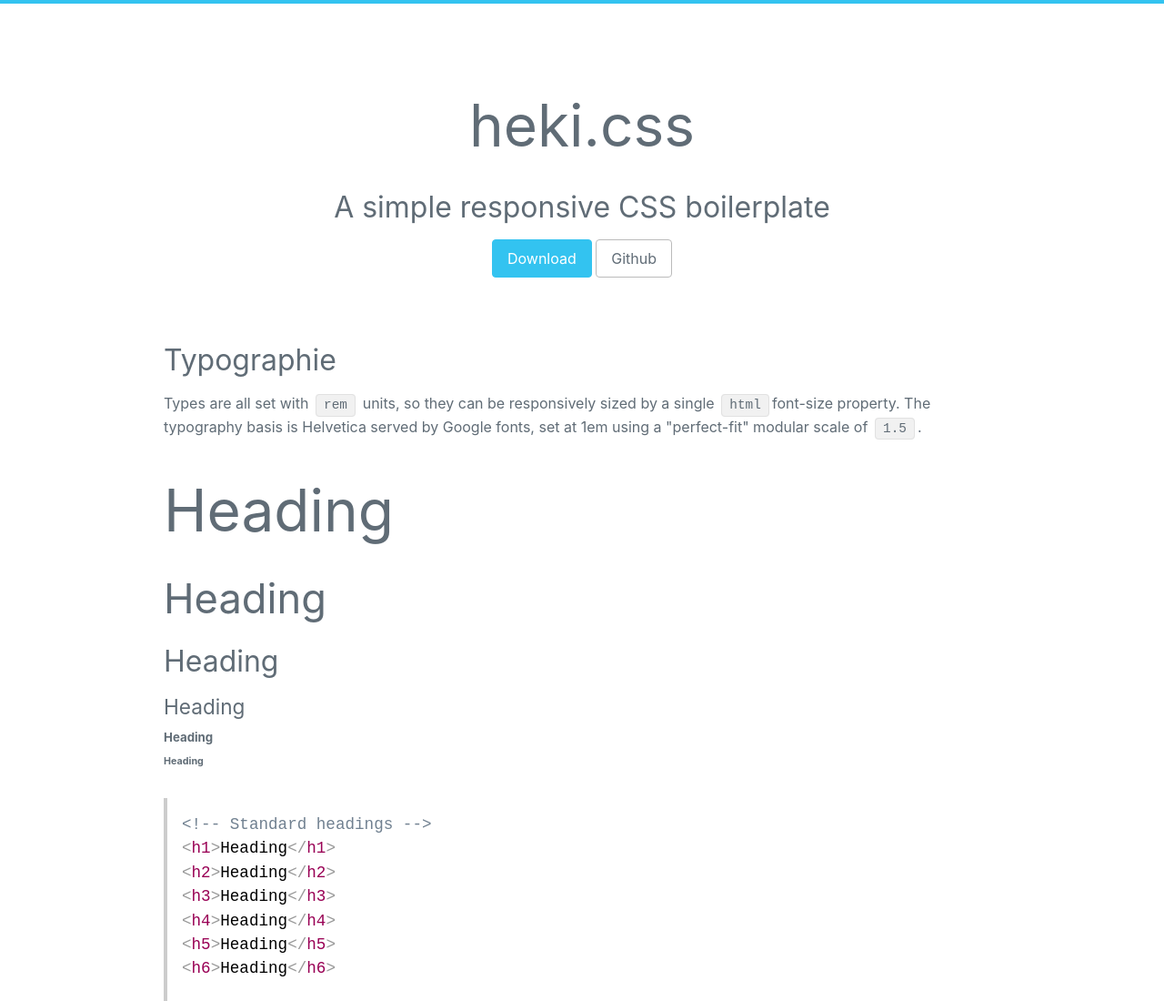
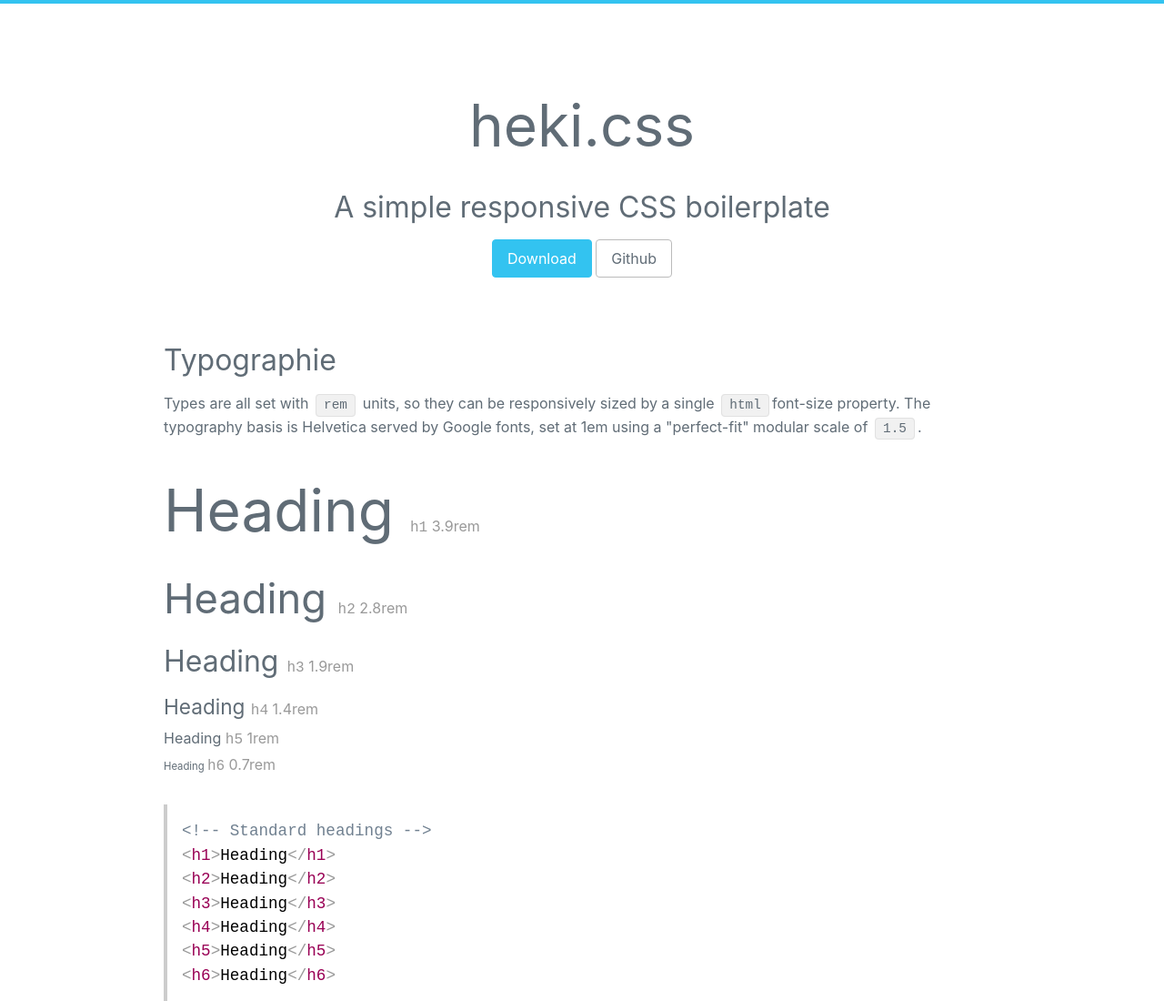
Before and after one commit to fdietz/heki.css, a website: page index.html in a window 1280 px wide. Shown: the top 1100 px of the page at 91% size. Drawn offline with Linux system fonts and the light colour scheme.

Commit message:
style: heading font size

```diff
--- a/docs.css
+++ b/docs.css
@@ -46,3 +46,9 @@
   border: 1px solid #E1E1E1;
   border-radius: 4px;
 }
+
+.heading-font-size {
+  color: #999;
+  font-size: 1rem;
+  font-weight: normal;
+}
--- a/heki.css
+++ b/heki.css
@@ -656,7 +656,9 @@
 h1,
 h2,
 h3,
-h4 {
+h4,
+h5,
+h6 {
   margin-bottom: 0.5em;
   font-weight: inherit;
   line-height: 1.2;
@@ -676,6 +678,14 @@
 
 h4 {
   font-size: 1.414em;
+}
+
+h5 {
+  font-size: 1em;
+}
+
+h6 {
+  font-size: 0.707em;
 }
 
 small,
--- a/index.html
+++ b/index.html
@@ -26,12 +26,12 @@
           The typography basis is Helvetica served by Google fonts, set at 1em using a "perfect-fit" modular scale of <code class="inline-code">1.5</code>.
         </p>
         <div class="docs-example">
-          <h1>Heading</h1>
-          <h2>Heading</h2>
-          <h3>Heading</h3>
-          <h4>Heading</h4>
-          <h5>Heading</h5>
-          <h6>Heading</h6>
+          <h1>Heading <span class="heading-font-size"> <code>h1</code> 3.9rem</span></h1>
+          <h2>Heading <span class="heading-font-size"> <code>h2</code> 2.8rem</span></h2>
+          <h3>Heading <span class="heading-font-size"> <code>h3</code> 1.9rem</span></h3>
+          <h4>Heading <span class="heading-font-size"> <code>h4</code> 1.4rem</span></h4>
+          <h5>Heading <span class="heading-font-size"> <code>h5</code> 1rem</span></h5>
+          <h6>Heading <span class="heading-font-size"> <code>h6</code> 0.7rem</span></h6>
         </div>
 
         <pre class="code-example">
```
